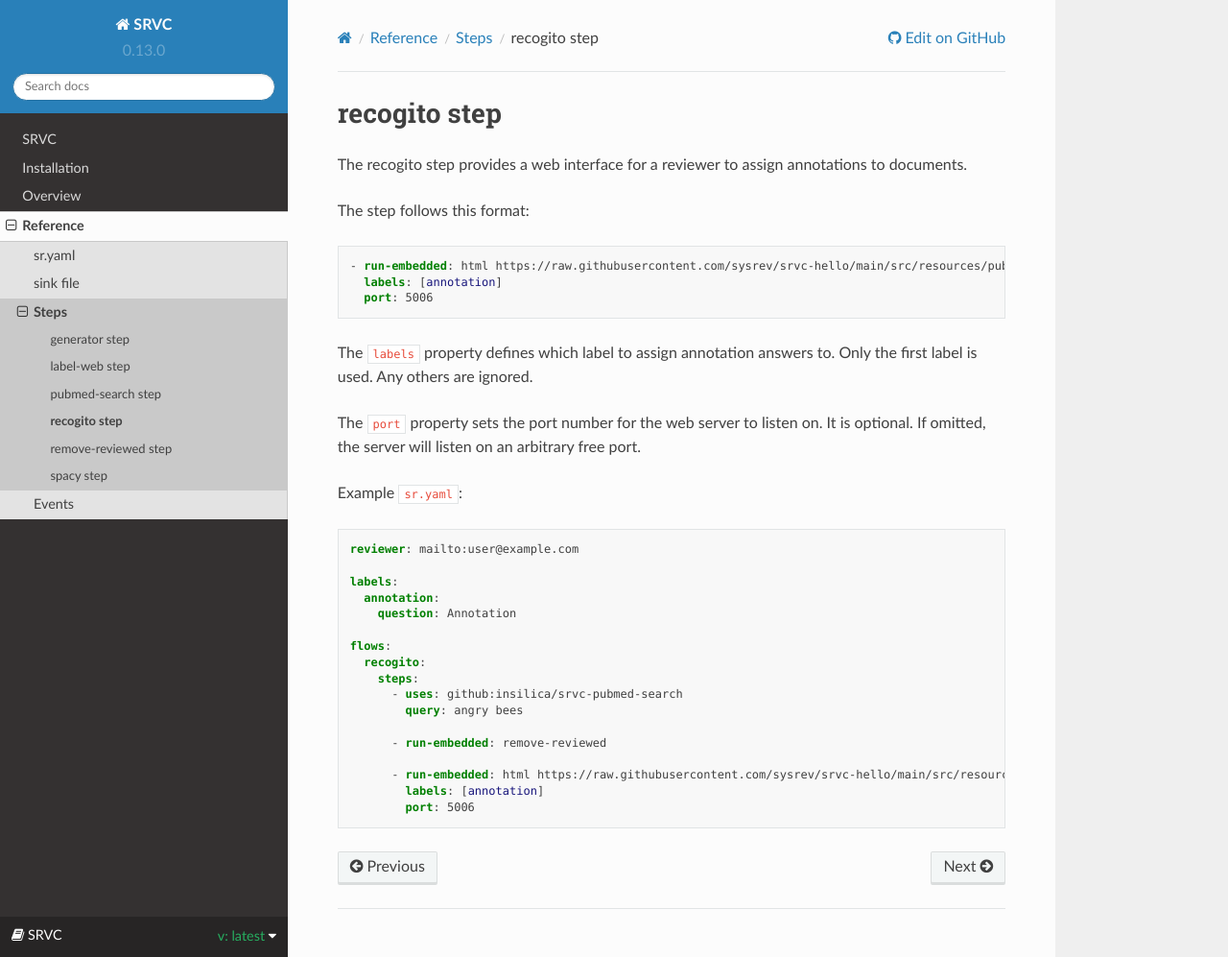
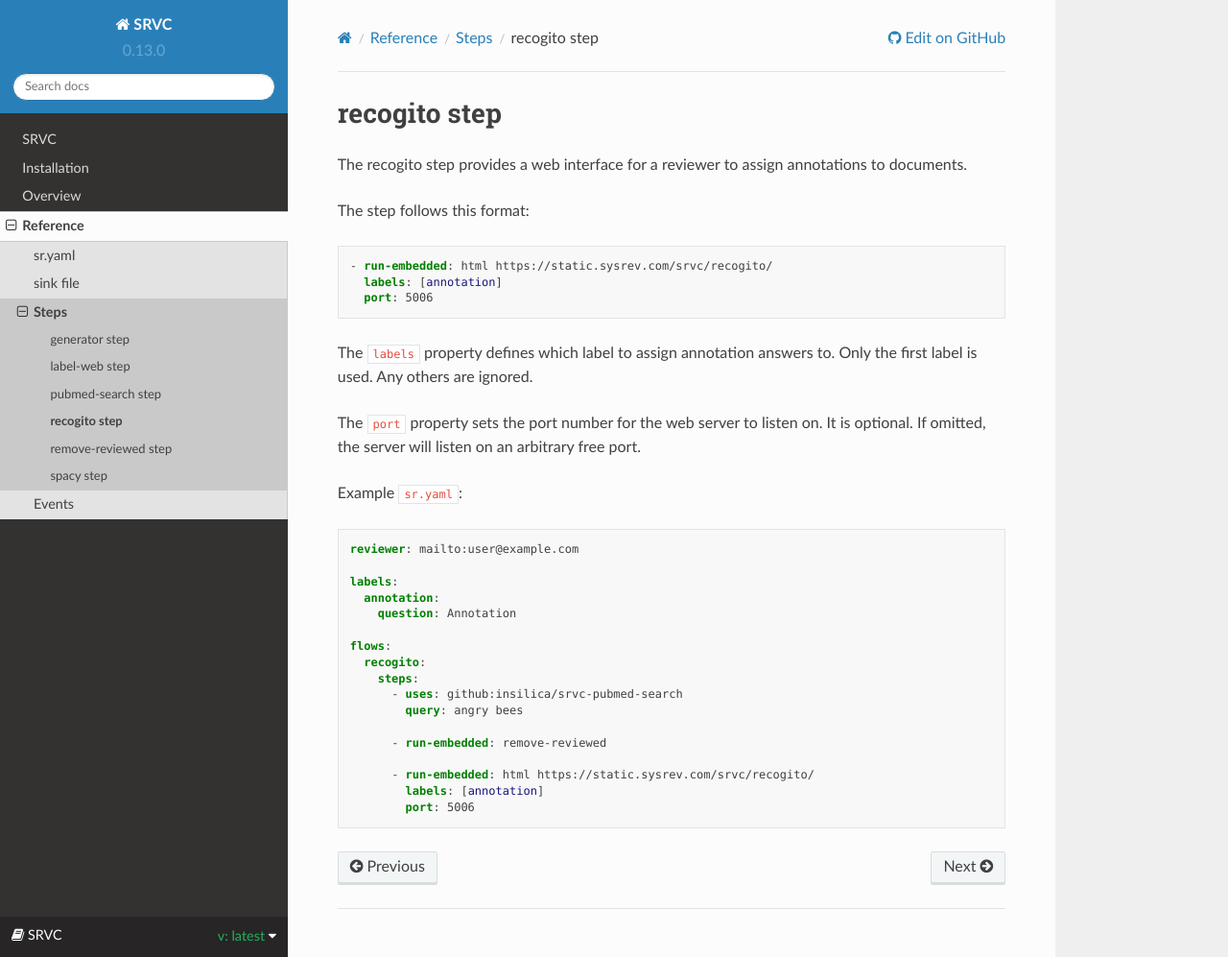
Before and after one commit to insilica/rs-srvc, a Sphinx documentation site: the page built from docs/ref/step/recogito.rst, in a window 1280 px wide and 997 px high. Shown: the whole window at 96% size. Built offline with Sphinx 7.4.7 and the Read the Docs theme 2.0.0, drawn with Linux system fonts in a browser that asks for light colours; the version number is read from the project's files by our own code; some of the changed lines change nothing that is shown.

Commit message:
Update recogito URL

```diff
--- a/docs/ref/step/recogito.rst
+++ b/docs/ref/step/recogito.rst
@@ -8,7 +8,7 @@ The step follows this format:
 
 .. code-block:: yaml
 
-      - run-embedded: html https://raw.githubusercontent.com/sysrev/srvc-hello/main/src/resources/public/recogito.html
+      - run-embedded: html https://static.sysrev.com/srvc/recogito/
         labels: [annotation]
         port: 5006
 
@@ -38,6 +38,6 @@ Example ``sr.yaml``:
 
           - run-embedded: remove-reviewed
 
-          - run-embedded: html https://raw.githubusercontent.com/sysrev/srvc-hello/main/src/resources/public/recogito.html
+          - run-embedded: html https://static.sysrev.com/srvc/recogito/
             labels: [annotation]
             port: 5006
```
